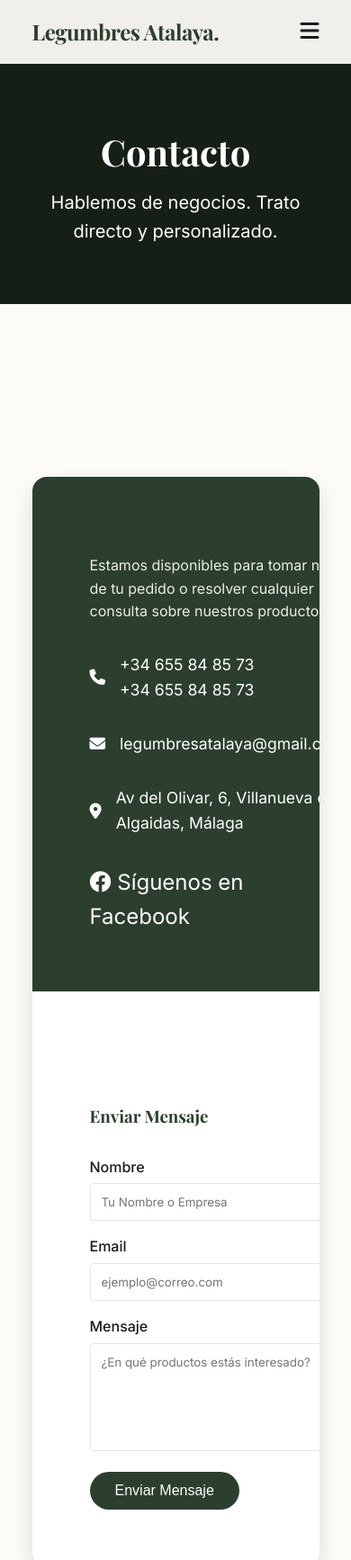
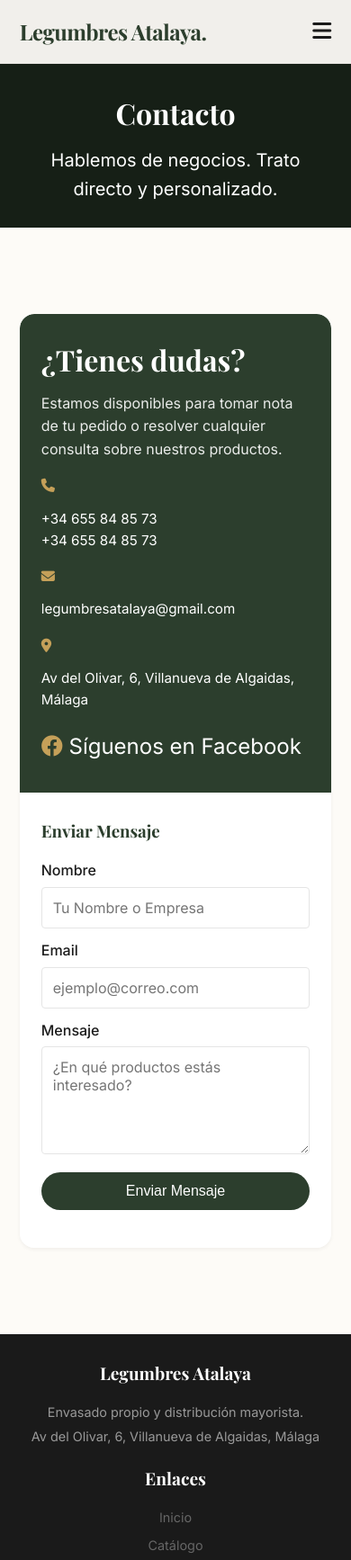
Before and after one commit to DiegoCabelloBautista/PaginaTitos, a website: page contacto.html in a window 390 px wide. Shown: the top 1734 px of the page at 90% size. Drawn offline with nearby package versions, Linux system fonts and the light colour scheme; a web font is replaced by a local one.

Commit message:
Formulario acabado

```diff
--- a/contacto.html
+++ b/contacto.html
@@ -40,7 +40,7 @@
         <div class="container">
             <div class="contact-wrapper">
                 <div class="contact-info">
-                    <h3>¿Tienes dudas?</h3>
+                    <h3 class="titulo-form">¿Tienes dudas?</h3>
                     <p class="mb-md" style="opacity: 0.9;">
                         Estamos disponibles para tomar nota de tu pedido o resolver cualquier consulta sobre nuestros
                         productos.
--- a/styles.css
+++ b/styles.css
@@ -688,9 +688,177 @@
     font-size: 0.9rem;
 }
 
-/* Responsive adjustments for new elements */
-@media (max-width: 768px) {
+.titulo-form {
+    color: white;
+    font-size: 2rem;
+    font-weight: 700;
+    margin-bottom: 1rem;
+}
+
+/* =========================================
+   RESPONSIVE DESIGN (Tablets & Mobile)
+   ========================================= */
+
+/* Tablets (Portrait) & Small Laptops (Up to 1024px) */
+@media screen and (max-width: 1024px) {
+    :root {
+        --spacing-lg: 3rem;
+        --spacing-xl: 5rem;
+    }
+
+    .container {
+        width: 95%;
+    }
+
+    .hero h1 {
+        font-size: 3.5rem;
+    }
+
+    .page-header h1 {
+        font-size: 3rem;
+    }
+
+    .catalog-grid {
+        grid-template-columns: repeat(2, 1fr);
+    }
+}
+
+/* Tablets & Large Mobile (Up to 768px) */
+@media screen and (max-width: 768px) {
+    :root {
+        --spacing-md: 1.5rem;
+        --spacing-lg: 2.5rem;
+        --spacing-xl: 4rem;
+    }
+
+    /* Navigation */
+    .nav-links {
+        display: none;
+        /* JS toggles this */
+    }
+
+    .mobile-toggle {
+        display: block;
+    }
+
+    /* Hero */
+    .hero {
+        text-align: center;
+        justify-content: center;
+        padding-top: 100px;
+        /* More space for nav */
+    }
+
+    .hero-content {
+        margin: 0 auto;
+        padding: 0 1rem;
+    }
+
+    .hero h1 {
+        font-size: 2.5rem;
+    }
+
+    /* Contact Page - Stack columns */
+    .contact-wrapper {
+        grid-template-columns: 1fr;
+        display: flex;
+        flex-direction: column;
+        gap: 0;
+        /* Unir las dos partes */
+        margin-bottom: var(--spacing-lg);
+        box-shadow: var(--shadow-sm);
+        /* Sombra suave */
+    }
+
+    .contact-info {
+        padding: 2rem 1.5rem;
+        border-radius: var(--radius-lg) var(--radius-lg) 0 0;
+        /* Redondear solo arriba */
+        margin-bottom: 0;
+    }
+
+    .contact-form-container {
+        padding: 2rem 1.5rem;
+        background: white;
+        border-radius: 0 0 var(--radius-lg) var(--radius-lg);
+        /* Redondear solo abajo */
+    }
+
+    .form-input {
+        font-size: 16px;
+        /* Evita zoom automático en iPhone */
+    }
+
+    /* Typography adjustments */
+    h2 {
+        font-size: 2rem;
+    }
+
+    /* Page Headers */
+    .page-header {
+        height: 30vh;
+        min-height: 250px;
+    }
+
     .page-header h1 {
         font-size: 2.5rem;
     }
+
+    /* Footer */
+    .footer-grid {
+        grid-template-columns: 1fr;
+        gap: var(--spacing-md);
+        text-align: center;
+    }
+
+    .catalog-grid {
+        grid-template-columns: 1fr;
+    }
 }
+
+/* Mobile (Up to 480px) */
+@media screen and (max-width: 480px) {
+    :root {
+        --spacing-xs: 0.25rem;
+        --spacing-sm: 0.75rem;
+        --spacing-md: 1.25rem;
+        --spacing-lg: 2rem;
+    }
+
+    .btn {
+        width: 100%;
+        text-align: center;
+        display: block;
+        margin-bottom: 10px;
+    }
+
+    .hero h1 {
+        font-size: 2rem;
+    }
+
+    .hero p {
+        font-size: 1rem;
+    }
+
+    /* Contact info adjustments */
+    .contact-item {
+        font-size: 0.95rem;
+        flex-direction: column;
+        align-items: flex-start;
+        text-align: left;
+    }
+
+    .contact-item i {
+        margin-bottom: 5px;
+        color: var(--color-secondary);
+    }
+
+    /* Make trust/stats grid smaller */
+    .trust-grid {
+        grid-template-columns: 1fr;
+    }
+
+    .page-header h1 {
+        font-size: 2rem;
+    }
+}
```
